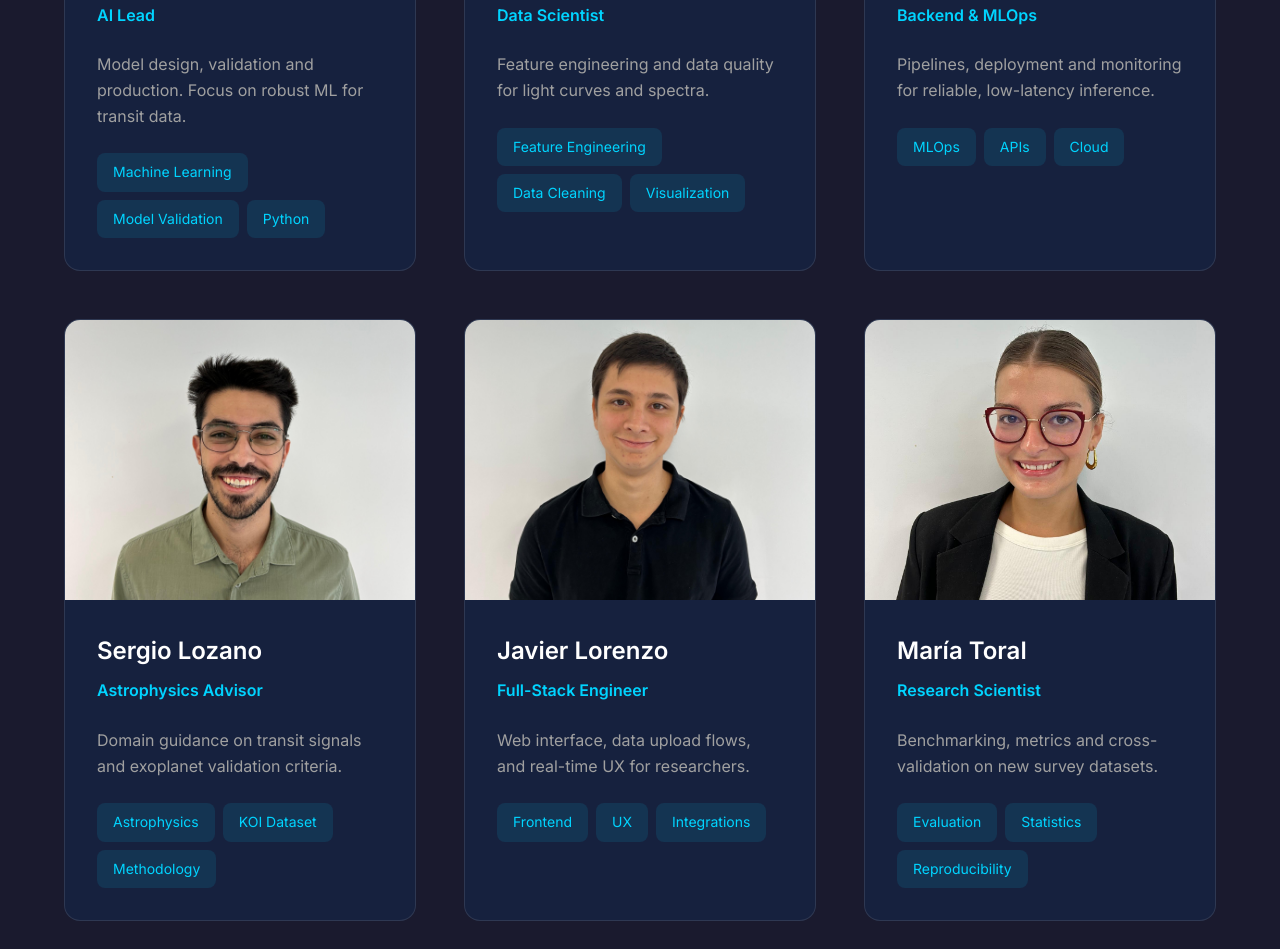
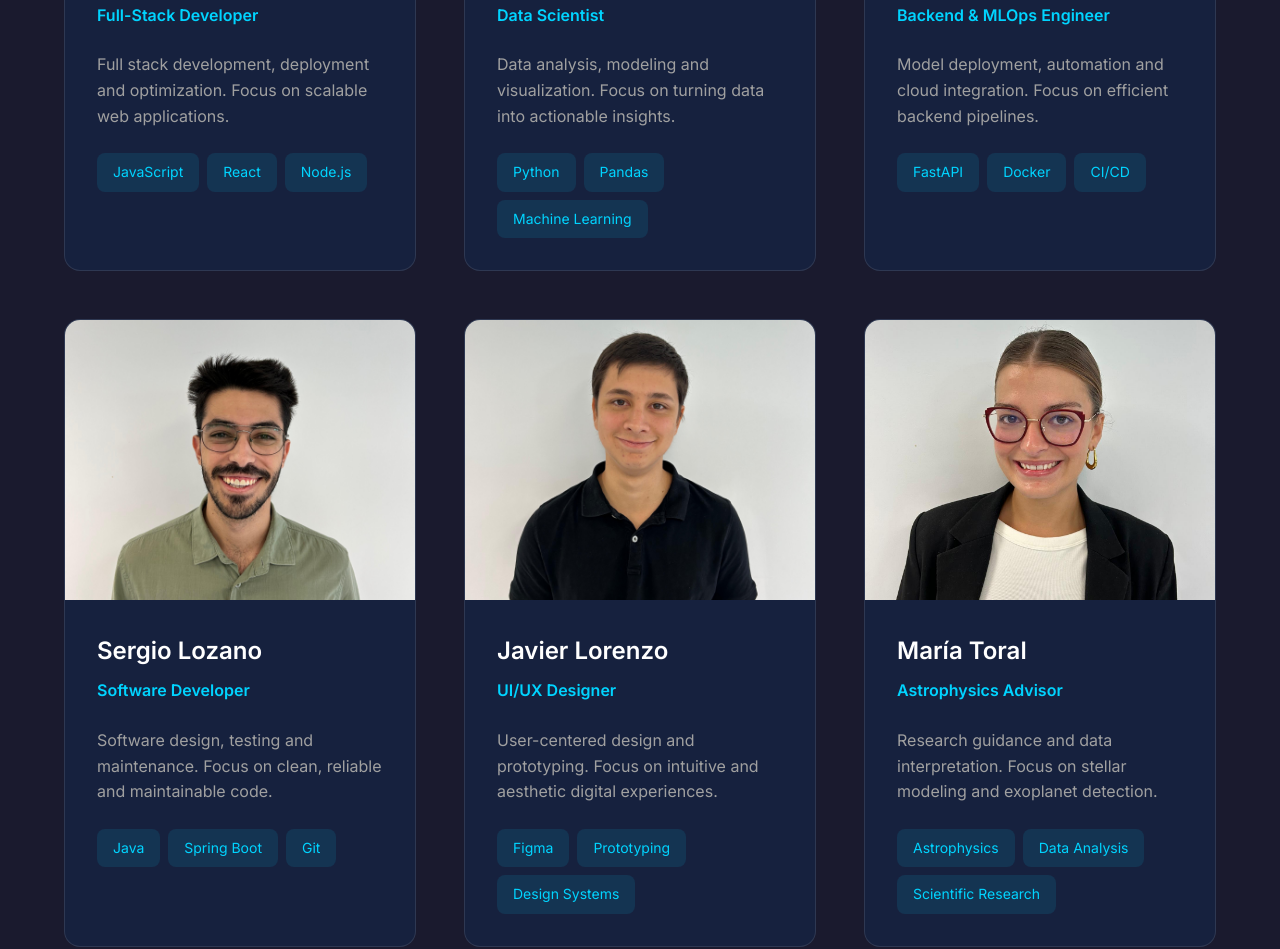
Before and after one commit to JavierLorenzzo/ExoMind, a website: page public/learn-more.html in a window 1280 px wide. Shown: the part 878-1827 px from the top of the page. Drawn offline with Linux system fonts and the light colour scheme.

Commit message:
About Us terminado

```diff
--- a/public/learn-more.html
+++ b/public/learn-more.html
@@ -55,10 +55,10 @@
               </div>
               <div class="member-info">
                 <h3>Sergio Navarro</h3>
-                <p class="member-role">AI Lead</p>
-                <p class="member-bio">Model design, validation and production. Focus on robust ML for transit data.</p>
+                <p class="member-role">Full-Stack Developer</p>
+                <p class="member-bio">Full stack development, deployment and optimization. Focus on scalable web applications.</p>
                 <div class="member-expertise">
-                  <span>Machine Learning</span><span>Model Validation</span><span>Python</span>
+                  <span>JavaScript</span><span>React</span><span>Node.js</span>
                 </div>
               </div>
             </div>
@@ -70,9 +70,9 @@
               <div class="member-info">
                 <h3>Paula Lucas</h3>
                 <p class="member-role">Data Scientist</p>
-                <p class="member-bio">Feature engineering and data quality for light curves and spectra.</p>
+                <p class="member-bio">Data analysis, modeling and visualization. Focus on turning data into actionable insights.</p>
                 <div class="member-expertise">
-                  <span>Feature Engineering</span><span>Data Cleaning</span><span>Visualization</span>
+                  <span>Python</span><span>Pandas</span><span>Machine Learning</span>
                 </div>
               </div>
             </div>
@@ -83,10 +83,10 @@
               </div>
               <div class="member-info">
                 <h3>Mario Gallego</h3>
-                <p class="member-role">Backend & MLOps</p>
-                <p class="member-bio">Pipelines, deployment and monitoring for reliable, low-latency inference.</p>
+                <p class="member-role">Backend & MLOps Engineer</p>
+                <p class="member-bio">Model deployment, automation and cloud integration. Focus on efficient backend pipelines.</p>
                 <div class="member-expertise">
-                  <span>MLOps</span><span>APIs</span><span>Cloud</span>
+                  <span>FastAPI</span><span>Docker</span><span>CI/CD</span>
                 </div>
               </div>
             </div>
@@ -97,10 +97,10 @@
               </div>
               <div class="member-info">
                 <h3>Sergio Lozano</h3>
-                <p class="member-role">Astrophysics Advisor</p>
-                <p class="member-bio">Domain guidance on transit signals and exoplanet validation criteria.</p>
+                <p class="member-role">Software Developer</p>
+                <p class="member-bio">Software design, testing and maintenance. Focus on clean, reliable and maintainable code.</p>
                 <div class="member-expertise">
-                  <span>Astrophysics</span><span>KOI Dataset</span><span>Methodology</span>
+                  <span>Java</span><span>Spring Boot</span><span>Git</span>
                 </div>
               </div>
             </div>
@@ -111,11 +111,11 @@
               </div>
               <div class="member-info">
                 <h3>Javier Lorenzo</h3>
-                <p class="member-role">Full-Stack Engineer</p>
-                <p class="member-bio">Web interface, data upload flows, and real-time UX for researchers.</p>
-                <div class="member-expertise">
-                  <span>Frontend</span><span>UX</span><span>Integrations</span>
-                </div>
+                 <p class="member-role">UI/UX Designer</p>
+                  <p class="member-bio">User-centered design and prototyping. Focus on intuitive and aesthetic digital experiences.</p>
+                  <div class="member-expertise">
+                    <span>Figma</span><span>Prototyping</span><span>Design Systems</span>
+                  </div>
               </div>
             </div>
             <!-- 6 -->
@@ -125,10 +125,10 @@
               </div>
               <div class="member-info">
                 <h3>María Toral</h3>
-                <p class="member-role">Research Scientist</p>
-                <p class="member-bio">Benchmarking, metrics and cross-validation on new survey datasets.</p>
+                <p class="member-role">Astrophysics Advisor</p>
+                <p class="member-bio">Research guidance and data interpretation. Focus on stellar modeling and exoplanet detection.</p>
                 <div class="member-expertise">
-                  <span>Evaluation</span><span>Statistics</span><span>Reproducibility</span>
+                  <span>Astrophysics</span><span>Data Analysis</span><span>Scientific Research</span>
                 </div>
               </div>
             </div>
```
